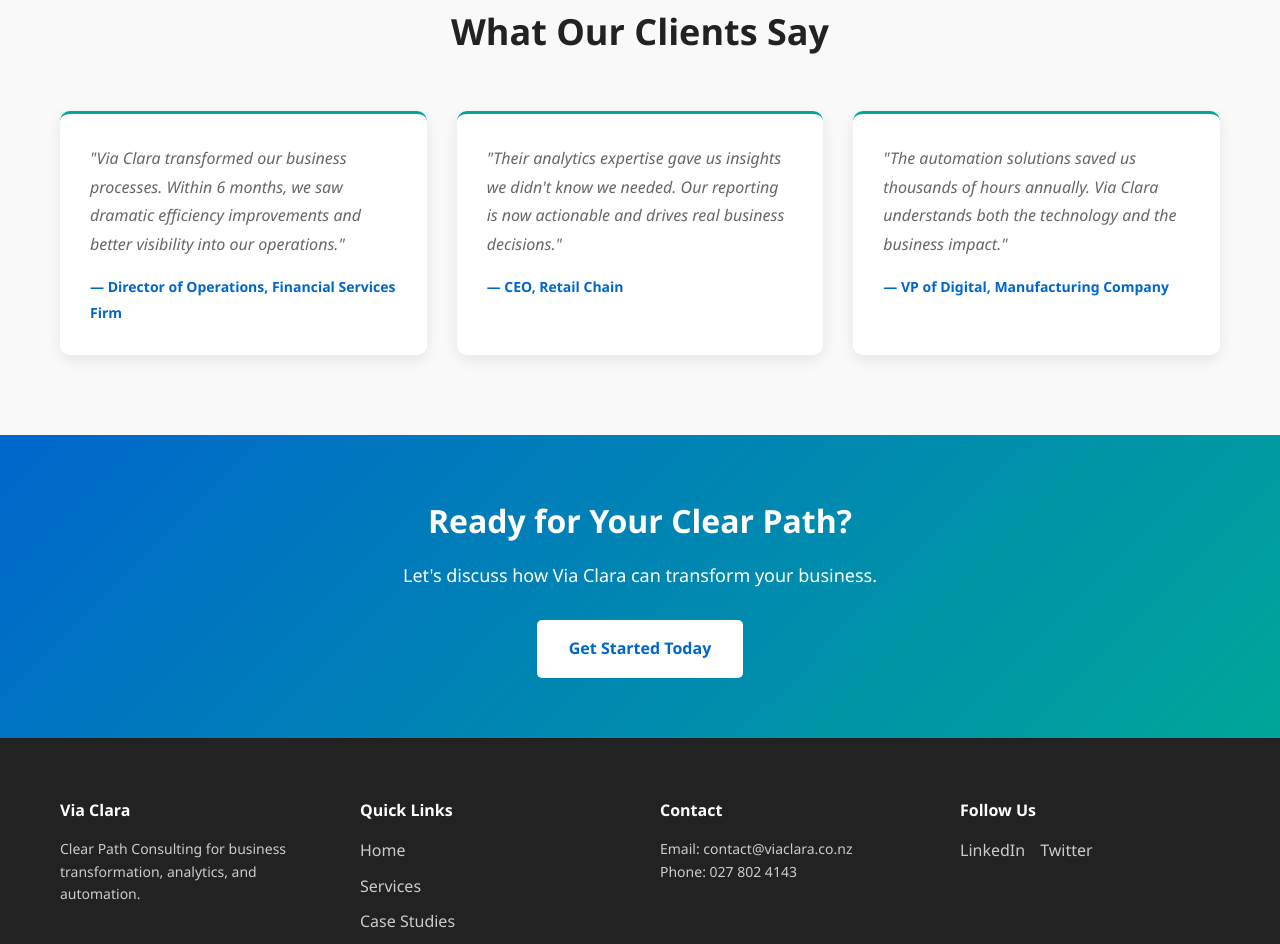
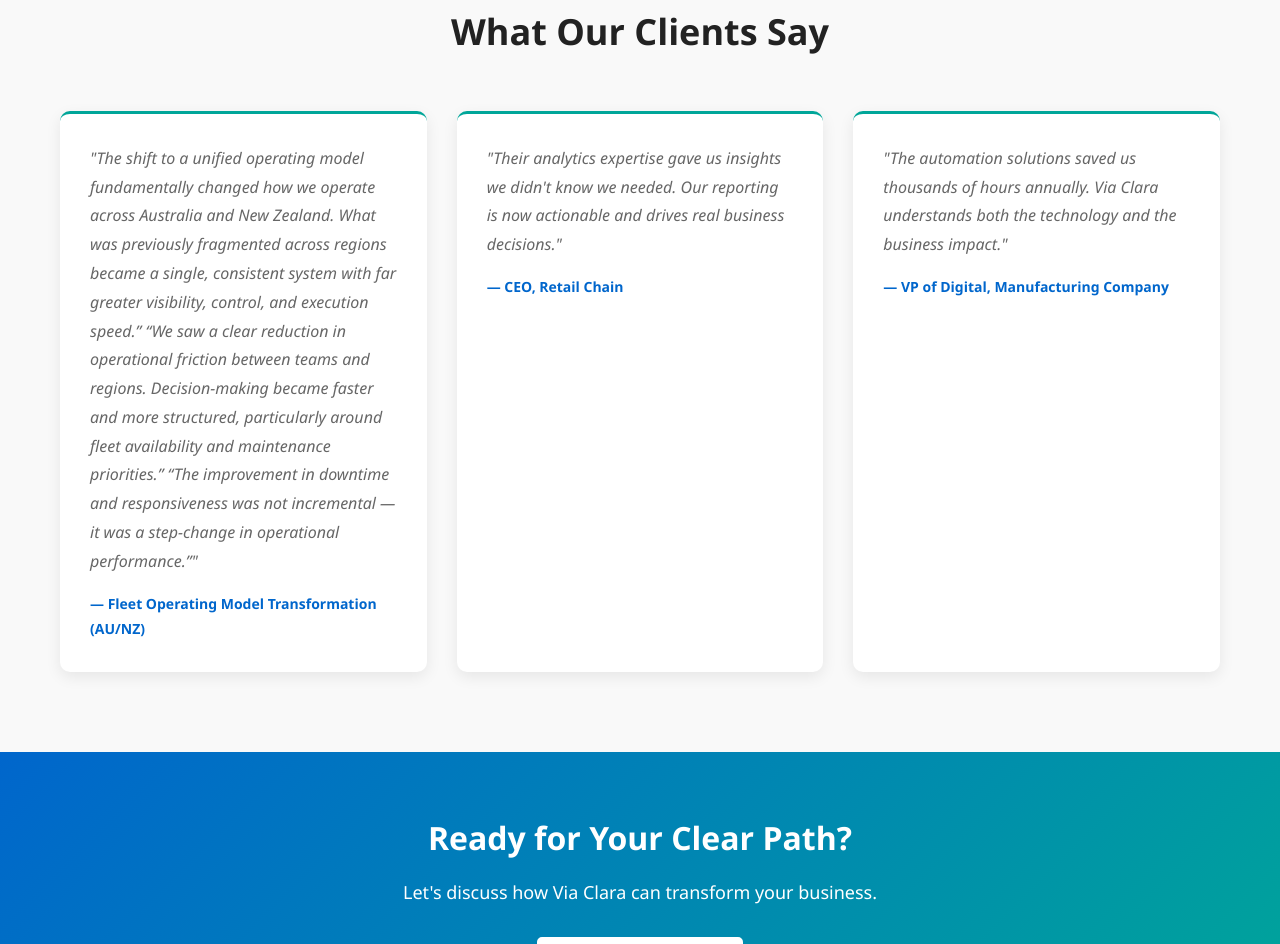
Before and after one commit to viaclaranz/via-clara-website, a plain HTML site: page index.html in a window 1280 px wide. Shown: the part 1629-2573 px from the top of the page. Drawn offline with Linux system fonts and the light colour scheme.

Commit message:
Update client testimonials in index.html

```diff
--- a/index.html
+++ b/index.html
@@ -89,8 +89,12 @@
             <h2>What Our Clients Say</h2>
             <div class="testimonials-grid">
                 <div class="testimonial-card">
-                    <p>"Via Clara transformed our business processes. Within 6 months, we saw dramatic efficiency improvements and better visibility into our operations."</p>
-                    <strong>— Director of Operations, Financial Services Firm</strong>
+                    <p>"The shift to a unified operating model fundamentally changed how we operate across Australia and New Zealand. What was previously fragmented across regions became a single, consistent system with far greater visibility, control, and execution speed.”
+
+“We saw a clear reduction in operational friction between teams and regions. Decision-making became faster and more structured, particularly around fleet availability and maintenance priorities.”
+
+“The improvement in downtime and responsiveness was not incremental — it was a step-change in operational performance.”"</p>
+                    <strong>— Fleet Operating Model Transformation (AU/NZ)</strong>
                 </div>
                 <div class="testimonial-card">
                     <p>"Their analytics expertise gave us insights we didn't know we needed. Our reporting is now actionable and drives real business decisions."</p>
```
